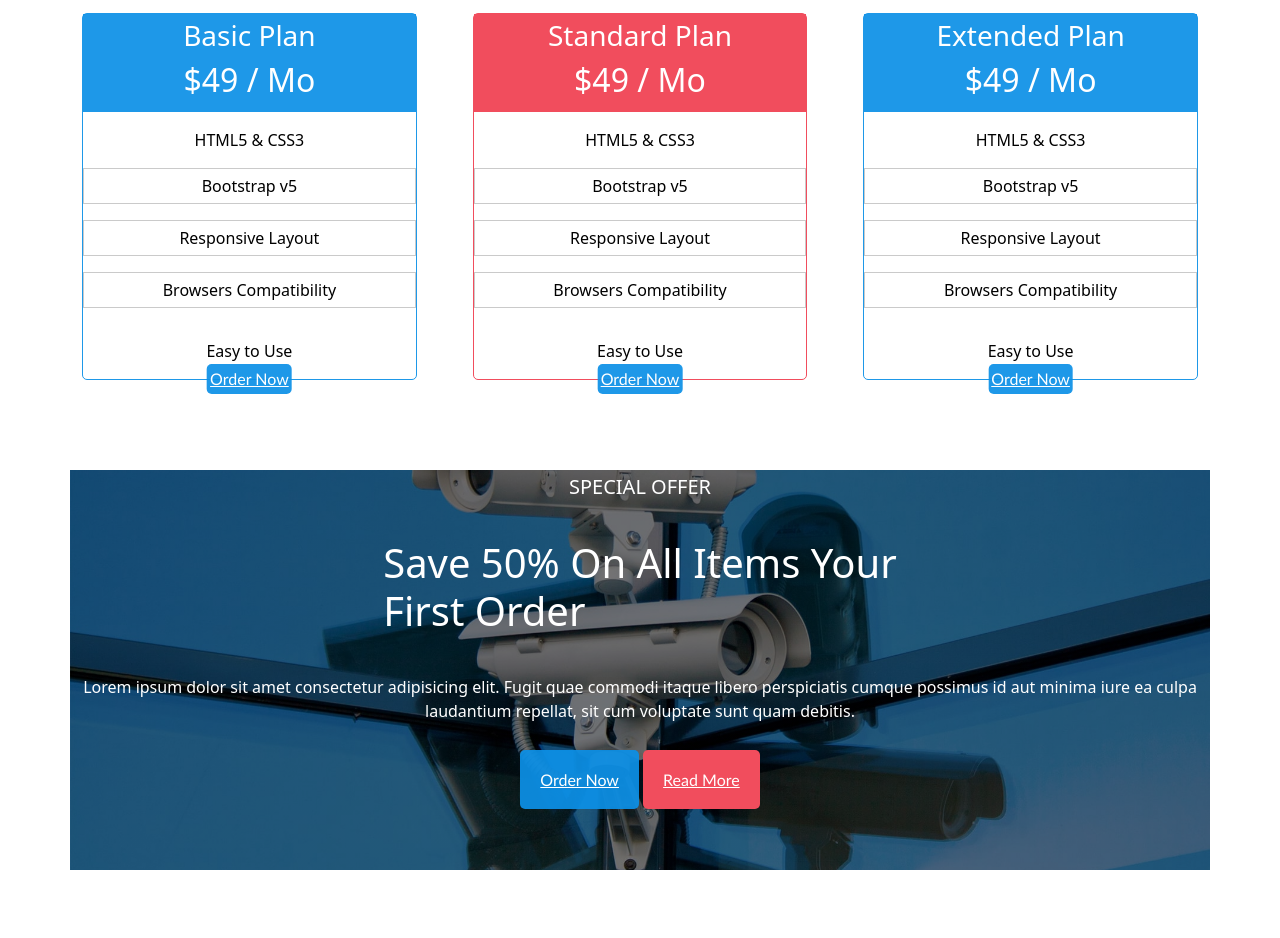
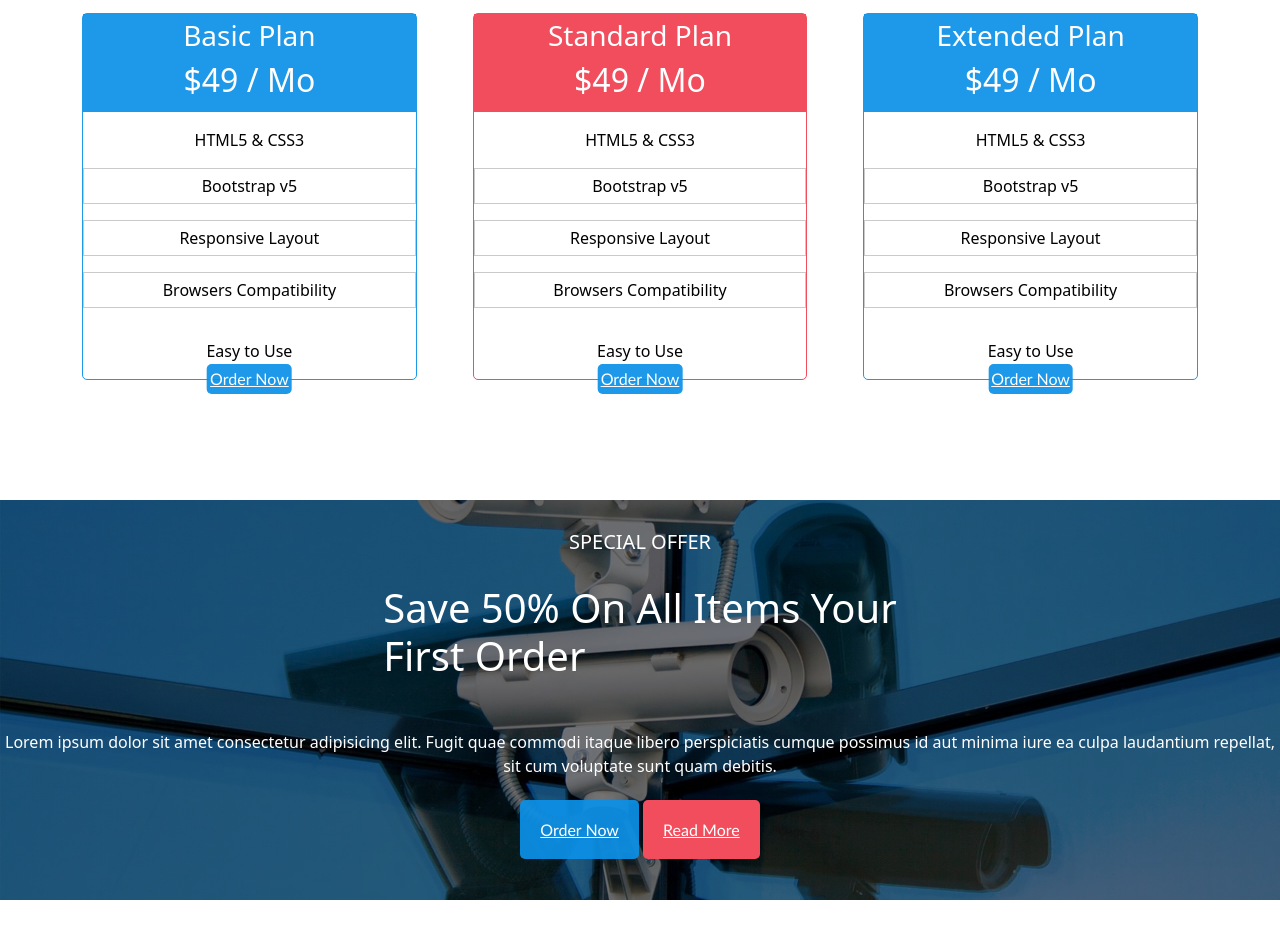
Before and after one commit to ferfit/practica1, a plain HTML site: page index.html in a window 1280 px wide. Shown: the part 2510-3448 px from the top of the page. After the commit the page ends 3410 px from the top, so only its background shows below. Drawn offline with nearby package versions, Linux system fonts and the light colour scheme.

Commit message:
quinta section terminada

```diff
--- a/css/estilos.css
+++ b/css/estilos.css
@@ -174,9 +174,9 @@ font-family: Georgia, 'Times New Roman', Times, serif;
 }
 
 .cont-textos-tercera {
-    background-color: rgba(216, 216, 253, 0.877);
+    background-color: rgba(240, 240, 241, 0.877);
     color:black;
-    border-bottom: 5px solid blue;
+    border-bottom: 5px solid rgba(12, 144, 231, 0.925);
     align-content: space-between;
     align-items: center;
     position: relative;
@@ -340,7 +340,6 @@ font-family: Georgia, 'Times New Roman', Times, serif;
 /*------------------------------------ QUINTA SECTION ----------------------------------------------------------------*/
 
 .container-quinta-section{
-    margin: 70px;
     background-image: linear-gradient(
         0deg,
         rgba(0,0,0,0.5),
@@ -350,26 +349,27 @@ font-family: Georgia, 'Times New Roman', Times, serif;
     height: 400px;
     background-position: center;
     background-size: cover;
+    margin-top: 100px;
 }
 
 .banner-quinta-subtitulo{
     color: white;
-    padding: 5px 0px;
+    padding-top: 30px;
     display: flex;
     justify-content: center;
 }
 
 .banner-quinta-titulo{
     color: white;
-    padding: 5px 0px;
     display: flex;
     justify-content: center;
     margin: 30px;
 }
 
 .parrafo{
-    padding: 5px;
+    display: flex;
     justify-content: center;
+    padding: 20px 0px 0px 0px;
     color: white;
     text-align: center;
 }
@@ -382,13 +382,19 @@ font-family: Georgia, 'Times New Roman', Times, serif;
 }
 
 .banner-quinta-button1 {
+    justify-content: center;
+    flex-flow: row wrap;
+    width: 100px;
     background-color: rgba(12, 144, 231, 0.925);
     border-radius: 5px;
     color: white;
     padding: 20px 20px 20px 20px;
     font-family: 'Gill Sans', 'Gill Sans MT', Calibri, 'Trebuchet MS', sans-serif;
 }
-.banner-quinta-button2{
+.banner-quinta-button2 {
+    justify-content: center;
+    flex-flow: row wrap;
+    width: 100px;
     background-color: #F14D5D;
     border-radius: 5px;
     color: white;
```
